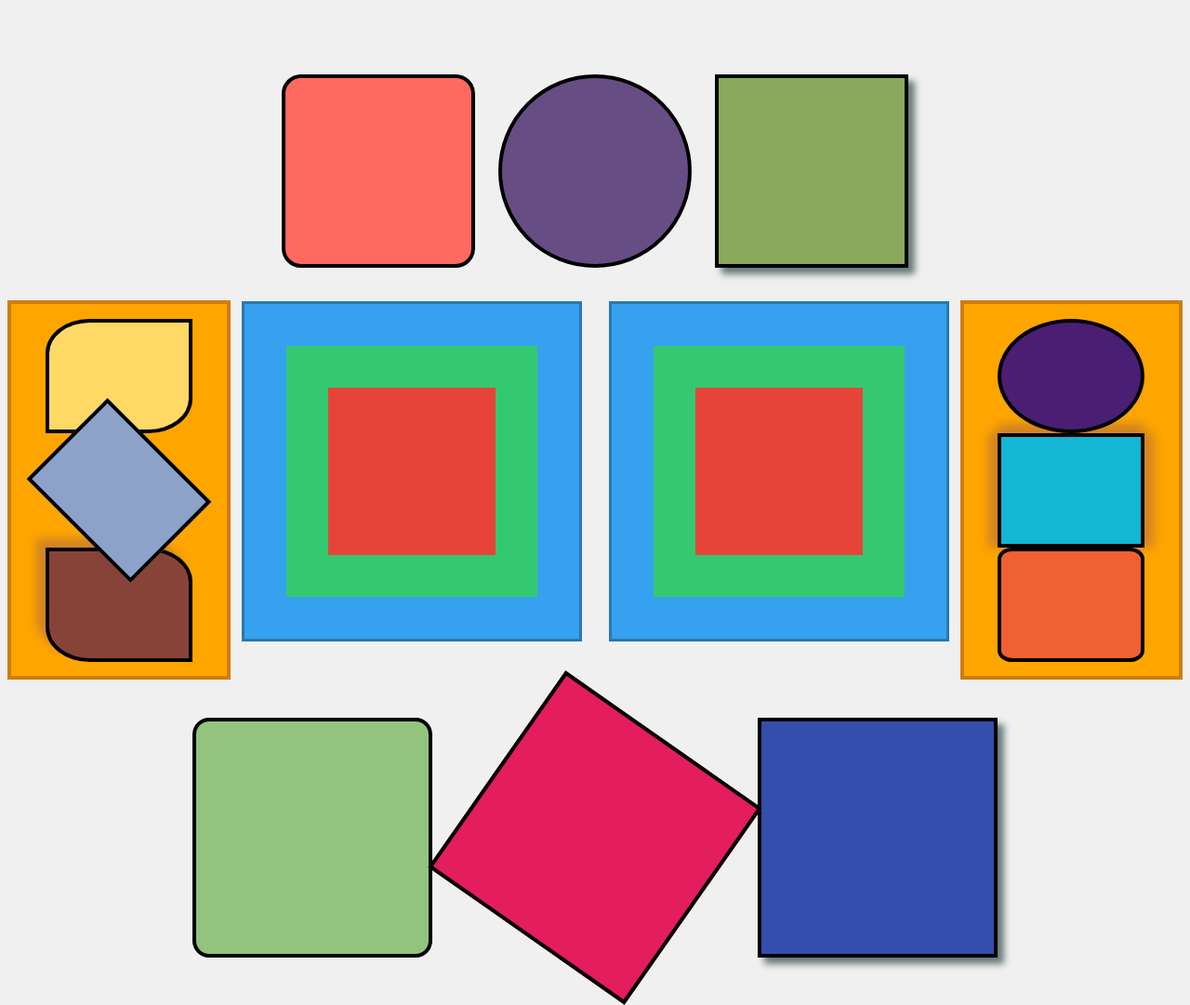
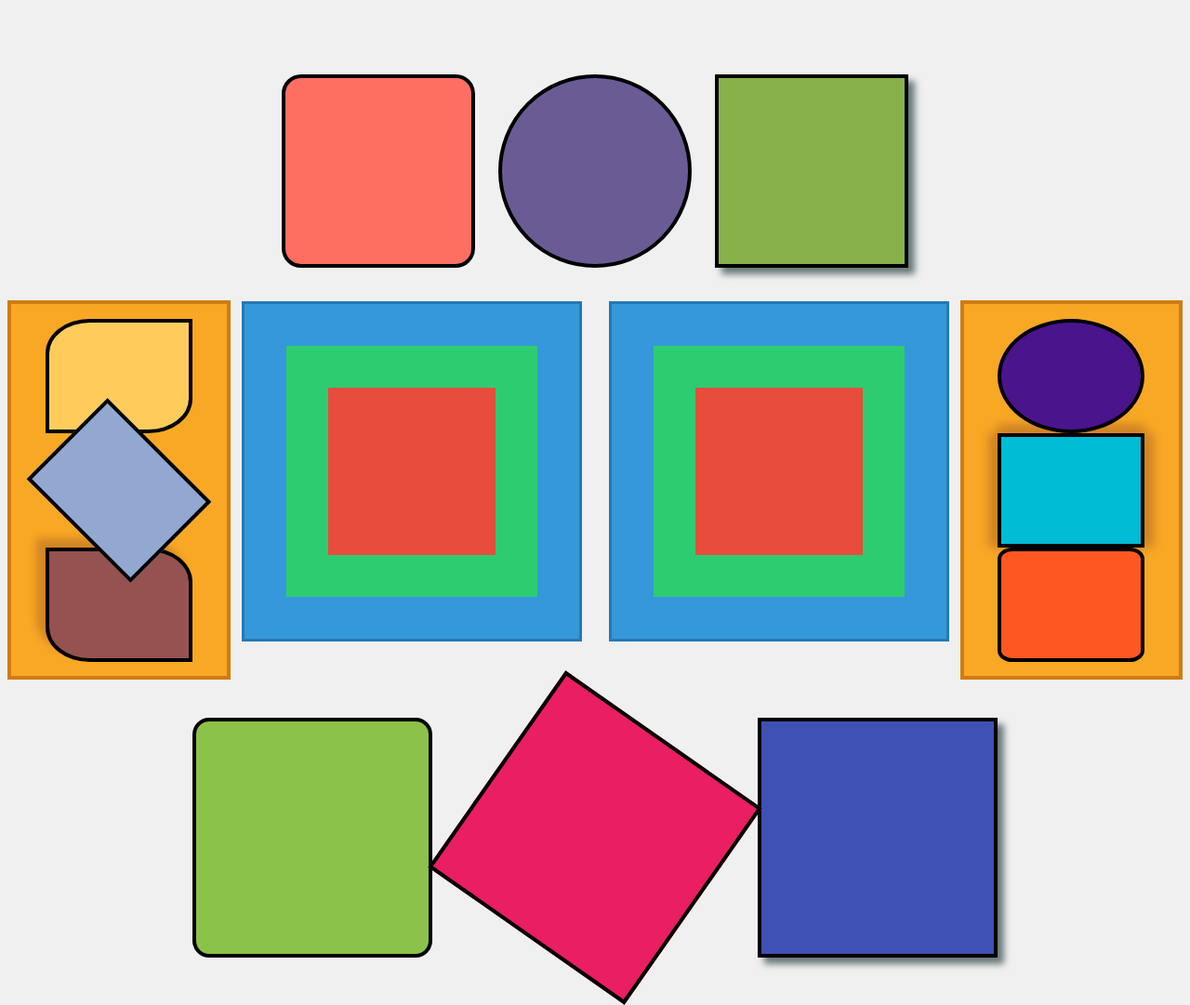
Before and after one commit to Alejop26/Parcial-1-Compu-Grafica-, a plain HTML site: page 1_Ejercicio/1_Ejercicioa/index.html in a window 1280 px wide. Shown: the whole page at 93% size. Drawn offline with Linux system fonts and the light colour scheme.

Commit message:
Cambio de colores Ejercicio1a

```diff
--- a/1_Ejercicio/1_Ejercicioa/styles.css
+++ b/1_Ejercicio/1_Ejercicioa/styles.css
@@ -16,17 +16,17 @@ body{
 }
 
 .squareT {
-  background-color: rgb(255, 105, 97);
+  background-color: rgb(255, 111, 97);
   border-radius: 10%;
 }
 
 .circleT {
-background-color: rgb(102, 78, 132);
+background-color: rgb(107, 91, 149);
 border-radius: 50%;
 }
 
 .second-squareT{
-background-color: rgb(138, 169, 91);
+background-color: rgb(136, 176, 75);
 box-shadow: 7px 7px 7px rgb(105, 122, 122)
 }
 
@@ -38,7 +38,7 @@ padding-top: 35px ;
 }
 
 .right, .left{
-  background-color: rgb(255, 165, 0);
+  background-color: rgb(249, 168, 37);
   display: flex;
   flex-direction: column;
   justify-content: center;
@@ -55,18 +55,18 @@ padding-top: 35px ;
 }
 
 .rectangleL {
-background-color: rgb(255, 217, 102);
+background-color: rgb(255, 204, 92);
 border-radius: 30% 0% 30% 0%;
 }
 
 .inclinedL {
-background-color: rgb(140, 162, 200);
+background-color: rgb(146, 168, 209);
 transform: rotate(45deg);
 z-index: 2;
 }
 
 .second-rectangleL {
-background-color: rgb(136, 67, 57);
+background-color: rgb(149, 82, 81);
 border-radius: 0% 30% 0% 30%;
 transform: rotate(180deg);
 z-index: 1;
@@ -85,9 +85,9 @@ padding-top: 49px;
 .first-middle, .second-middle {
   width: 180px;
   height: 180px;
-  background-color: rgb(231, 68, 57);
-  border: 45px solid rgb(52, 201, 112);
-  box-shadow: 0 0 0 45px rgb(54, 161, 239),  0 0 0 48px rgb(38, 121, 179);
+  background-color: rgb(231, 76, 60);
+  border: 45px solid rgb(46, 204, 113);
+  box-shadow: 0 0 0 45px rgb(52, 152, 219),  0 0 0 48px rgb(38, 121, 179);
 }
 
 .circleR, .rectangleR, .second-rectangleR {
@@ -97,18 +97,18 @@ height: 115px;
 }
 
 .circleR{
-background-color: rgb(74, 30, 114);
+background-color: rgb(74, 20, 140);
 border-radius: 50% 50% 50% 50%;
 z-index: 2;
 }
 
 .rectangleR{
-background-color: rgb(19, 182, 211);
+background-color: rgb(0, 188, 212);
 box-shadow: 10px 0px 10px rgb(208, 132, 36),  -10px 0px 10px rgb(208, 132, 36), 0px -10px 10px rgb(208, 132, 36);
 }
 
 .second-rectangleR {
-background-color: rgb(240, 96, 50);
+background-color: rgb(255, 87, 34);
 border-radius: 10%;
 }
 
@@ -125,16 +125,16 @@ gap: 46px;
 }
 
 .squareD {
-background-color: rgb(147, 196, 125);
+background-color: rgb(139, 195, 74);
 border-radius: 7%;
 }
 
 .inclinedD{
-background-color: rgb(227, 29, 94);
+background-color:rgb(233, 30, 99);
 transform: rotate(35deg);
 }
 
 .second-squareD {
-background-color: rgb(52, 78, 173);
+background-color:rgb(63, 81, 181);
 box-shadow: 7px 7px 7px rgb(105, 122, 122)
 }
```
